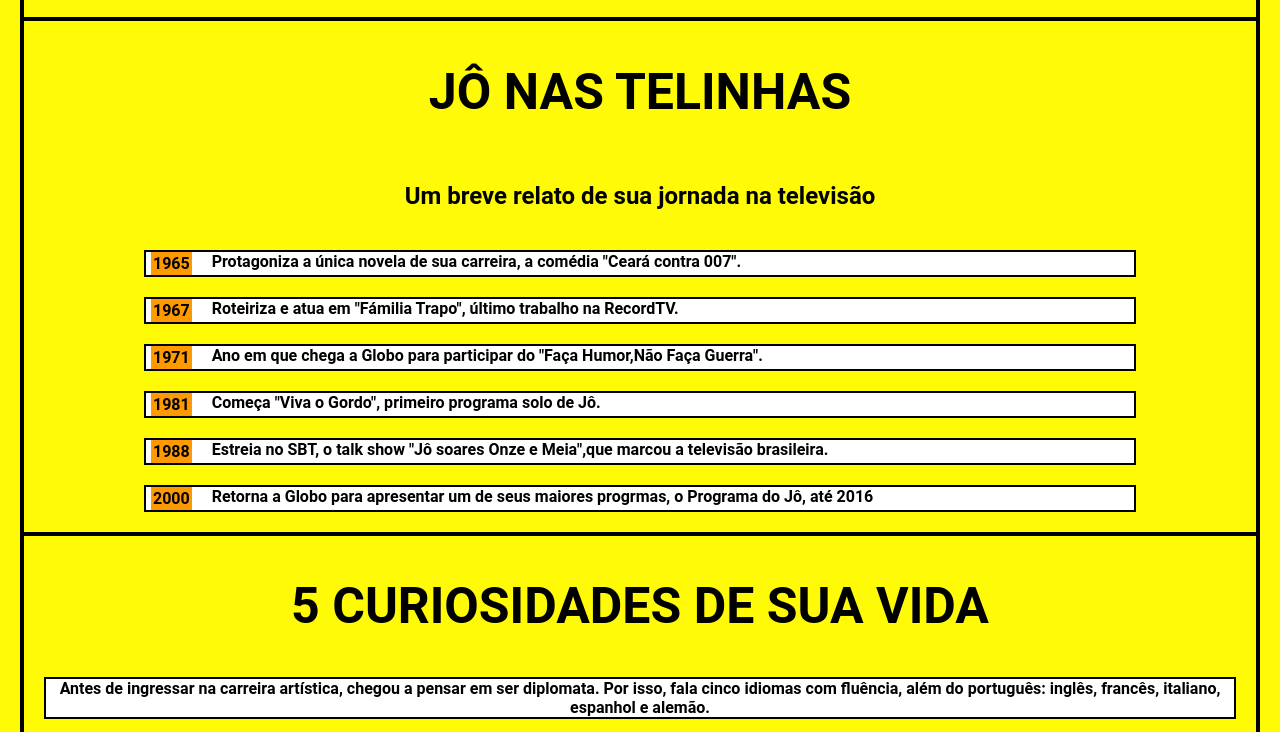
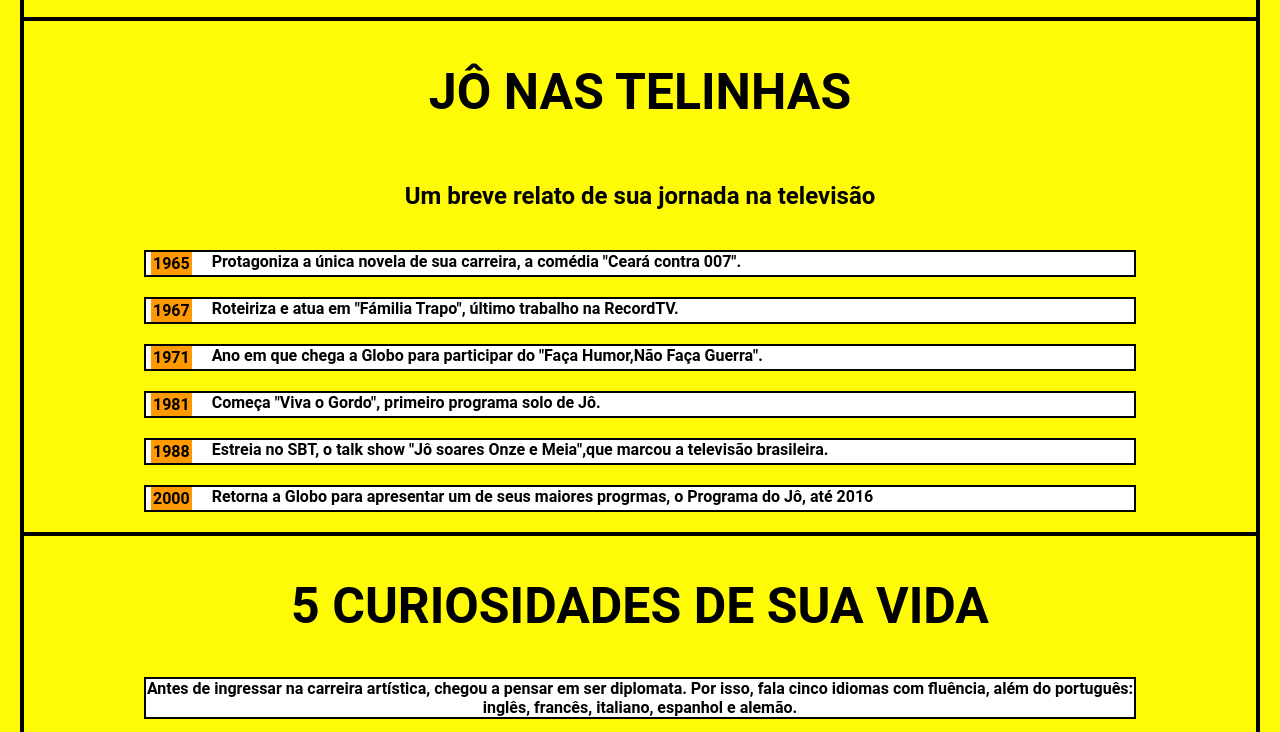
Before and after one commit to GuilhermeGoncalez/Tributo-J-Soares, a plain HTML site: page index.html in a window 1280 px wide. Shown: the part 801-1533 px from the top of the page. Drawn offline with Linux system fonts and the light colour scheme.

Commit message:
finalizado

```diff
--- a/style.css
+++ b/style.css
@@ -60,11 +60,16 @@
     background-color: white;
     border: 2px solid black;
     font-weight: bolder;
+    margin-top: 20px;
+    margin-left: 120px;
+    margin-right: 120px;
 
 }
 .corpo{
     border:4px solid black ;
     margin: 20px;
+    margin-bottom: 0px;
+    border-bottom: 1px solid black;
 }
 footer {
     display: flex;
```
